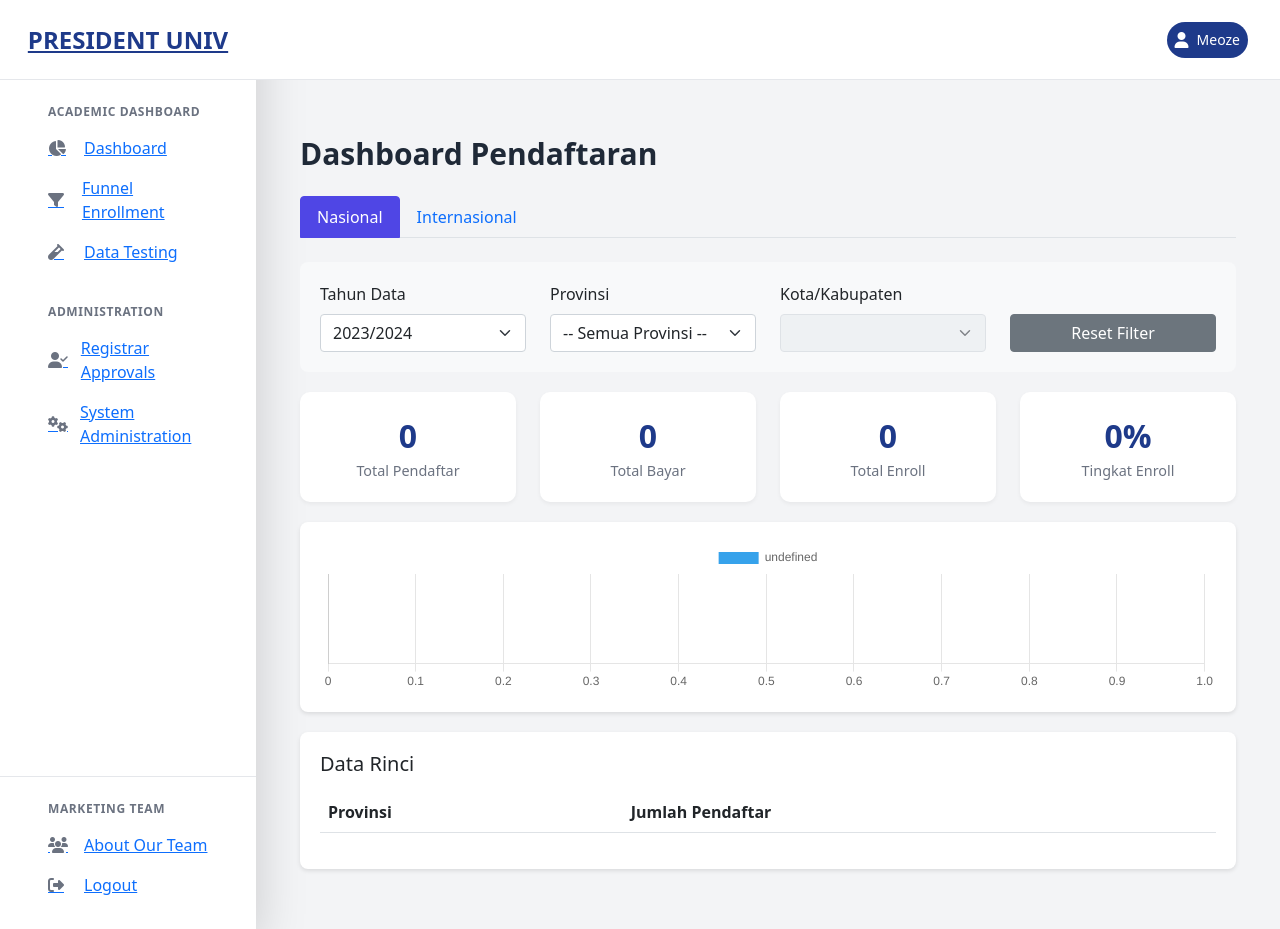
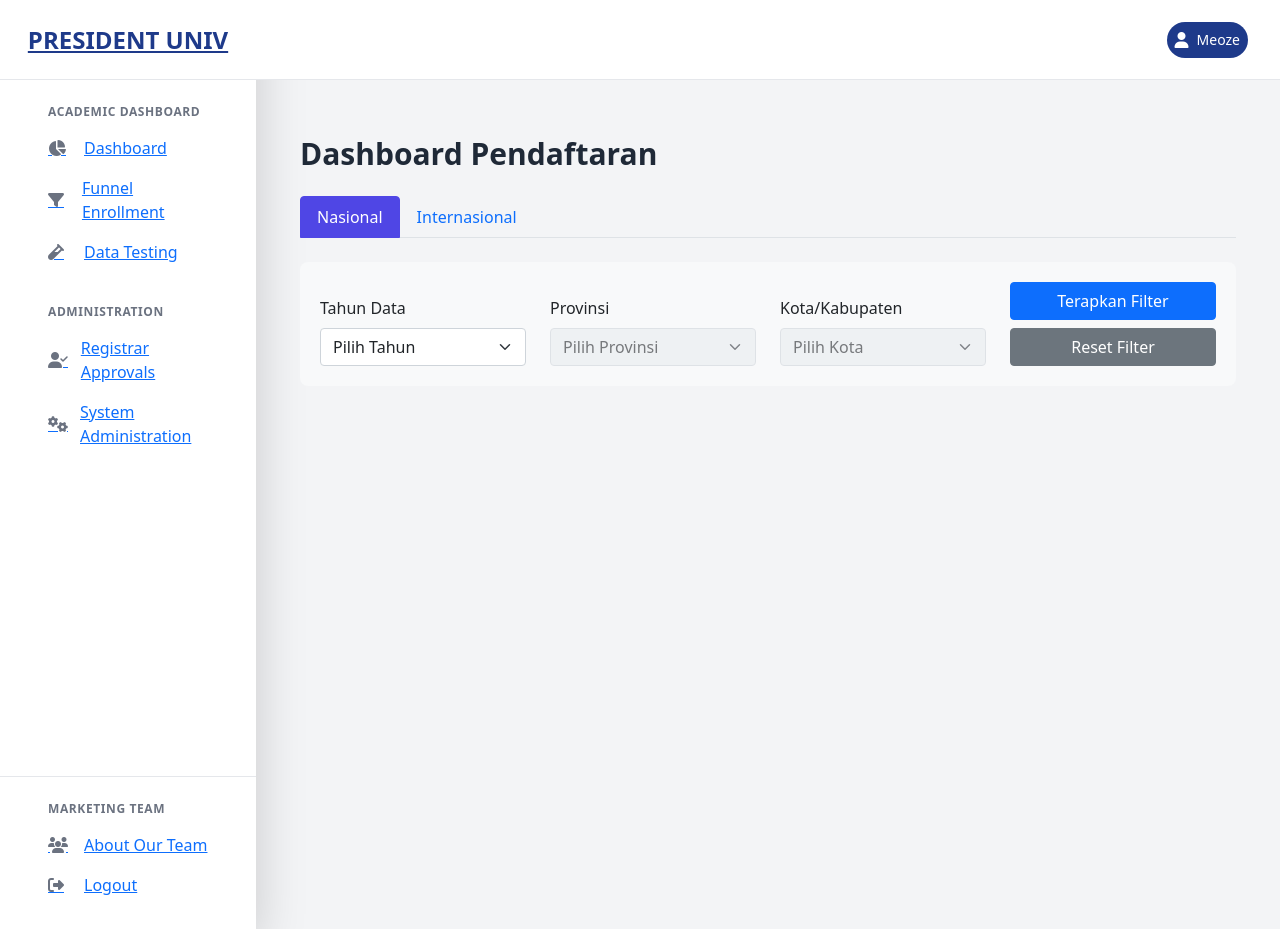
Before and after one commit to Meozee/marketing_president_project_S6, a Django app: page / in a window 1280 px wide. Run offline with Django 5.2, Linux system fonts and the light colour scheme; a user stored in the database is signed in; data that the repository does not hold is empty; some libraries are stand-ins or nearby versions.

Commit message:
new progres dashboard

```diff
--- a/marketing_president_project/apps/dashboard/templates/dashboard/dashboard.html
+++ b/marketing_president_project/apps/dashboard/templates/dashboard/dashboard.html
@@ -28,11 +28,26 @@
 
     <div class="tab-content" id="dashboardTabContent">
         <div class="tab-pane fade show active" id="national" role="tabpanel">
-            <div class="filter-section"><div class="row align-items-end"><div class="col-md-3"><label for="yearSelect" class="form-label">Tahun Data</label><select class="form-select" id="yearSelect"></select></div><div class="col-md-3"><label for="provinceSelect" class="form-label">Provinsi</label><select class="form-select" id="provinceSelect" disabled></select></div><div class="col-md-3"><label for="regencySelect" class="form-label">Kota/Kabupaten</label><select class="form-select" id="regencySelect" disabled></select></div><div class="col-md-3"><button class="btn btn-secondary w-100" id="resetFilters">Reset Filter</button></div></div></div>
-            <div id="national-content" class="d-none"><div class="row"><div class="col-md-3"><div class="stats-card text-center"><div class="stat-number" id="totalRegistrants">0</div><div class="stat-label">Total Pendaftar</div></div></div><div class="col-md-3"><div class="stats-card text-center"><div class="stat-number" id="totalPaid">0</div><div class="stat-label">Total Bayar</div></div></div><div class="col-md-3"><div class="stats-card text-center"><div class="stat-number" id="totalEnrolled">0</div><div class="stat-label">Total Enroll</div></div></div><div class="col-md-3"><div class="stats-card text-center"><div class="stat-number" id="enrollmentRate">0%</div><div class="stat-label">Tingkat Enroll</div></div></div></div><div class="chart-container" id="nationalChartContainer"><canvas id="nationalChartCanvas"></canvas></div><div class="table-container"><h5 id="tableTitle" class="mb-3">Data Rinci</h5><div class="table-responsive"><table class="table table-striped"><thead><tr id="tableHead"></tr></thead><tbody id="tableBody"></tbody></table></div></div><div class="row mt-4 d-none" id="bottomStatsContainer"><div class="col-md-4"><div class="chart-container"><h5>Distribusi Bayar</h5><canvas id="paymentChart"></canvas></div></div><div class="col-md-4"><div class="chart-container"><h5>Distribusi Enroll</h5><canvas id="enrollmentChart"></canvas></div></div></div></div>
+            <div class="filter-section">
+                <div class="row align-items-end">
+                    <div class="col-md-3"><label for="yearSelect" class="form-label">Tahun Data</label><select class="form-select" id="yearSelect"><option value="">Pilih Tahun</option></select></div>
+                    <div class="col-md-3"><label for="provinceSelect" class="form-label">Provinsi</label><select class="form-select" id="provinceSelect" disabled><option value="">Pilih Provinsi</option></select></div>
+                    <div class="col-md-3"><label for="regencySelect" class="form-label">Kota/Kabupaten</label><select class="form-select" id="regencySelect" disabled><option value="">Pilih Kota</option></select></div>
+                    <div class="col-md-3 d-grid gap-2">
+                        <button class="btn btn-primary" id="applyFilterBtn">Terapkan Filter</button>
+                        <button class="btn btn-secondary" id="resetFilters">Reset Filter</button>
+                    </div>
+                </div>
+            </div>
+            <div id="national-content" class="d-none">
+                <div class="row"><div class="col-md-3"><div class="stats-card text-center"><div class="stat-number" id="totalRegistrants">0</div><div class="stat-label">Total Pendaftar</div></div></div><div class="col-md-3"><div class="stats-card text-center"><div class="stat-number" id="totalPaid">0</div><div class="stat-label">Total Bayar</div></div></div><div class="col-md-3"><div class="stats-card text-center"><div class="stat-number" id="totalEnrolled">0</div><div class="stat-label">Total Enroll</div></div></div><div class="col-md-3"><div class="stats-card text-center"><div class="stat-number" id="enrollmentRate">0%</div><div class="stat-label">Tingkat Enroll</div></div></div></div>
+                <div class="chart-container d-none" id="nationalChartContainer"><canvas id="nationalChartCanvas"></canvas></div>
+                <div class="table-container"><h5 id="tableTitle" class="mb-3">Data Rinci</h5><div class="table-responsive"><table class="table table-striped"><thead><tr id="tableHead"></tr></thead><tbody id="tableBody"></tbody></table></div></div>
+                <div class="row mt-4 d-none" id="bottomStatsContainer"><div class="col-md-6"><div class="chart-container"><h5>Distribusi Bayar</h5><canvas id="paymentChart"></canvas></div></div><div class="col-md-6"><div class="chart-container"><h5>Distribusi Enroll</h5><canvas id="enrollmentChart"></canvas></div></div></div>
+            </div>
         </div>
         <div class="tab-pane fade" id="international" role="tabpanel">
-            <div class="filter-section"><div class="row align-items-end"><div class="col-md-4"><label for="intlYearSelect" class="form-label">Tahun Data</label><select class="form-select" id="intlYearSelect"></select></div></div></div>
+            <div class="filter-section"><div class="row align-items-end"><div class="col-md-4"><label for="intlYearSelect" class="form-label">Tahun Data</label><select class="form-select" id="intlYearSelect"><option value="">Pilih Tahun</option></select></div></div></div>
             <div id="international-content" class="d-none"><div class="chart-container"><h5 class="mb-3">Top 15 Negara Pendaftar</h5><canvas id="intlChartCanvas"></canvas></div><div class="table-container"><h5 class="mb-3">Data per Negara</h5><div class="table-responsive"><table class="table table-striped"><thead><tr id="intlTableHead"></tr></thead><tbody id="intlTableBody"></tbody></table></div></div></div>
         </div>
     </div>
@@ -41,66 +56,61 @@
 <script>
     let nationalChart, intlChart, paymentChart, enrollmentChart;
     document.addEventListener('DOMContentLoaded', function() {
-        const yearSelect = document.getElementById('yearSelect'), provinceSelect = document.getElementById('provinceSelect'), regencySelect = document.getElementById('regencySelect'), intlYearSelect = document.getElementById('intlYearSelect'), resetBtn = document.getElementById('resetFilters');
-        fetch("{% url 'dashboard:api_years' %}")
-            .then(res => res.json())
-            .then(data => {
-                data.years.forEach(year => { yearSelect.add(new Option(year.label, year.value)); intlYearSelect.add(new Option(year.label, year.value)); });
-                if(data.years.length > 0) {
-                    const latestYear = data.years[data.years.length - 1].value;
-                    yearSelect.value = latestYear; intlYearSelect.value = latestYear;
-                    loadNationalData(); loadInternationalData();
-                }
-            });
-        yearSelect.addEventListener('change', () => { provinceSelect.value = ''; regencySelect.value = ''; regencySelect.disabled = true; loadNationalData(); });
-        provinceSelect.addEventListener('change', () => { regencySelect.value = ''; loadNationalData(); });
-        regencySelect.addEventListener('change', loadNationalData);
+        const yearSelect = document.getElementById('yearSelect'), provinceSelect = document.getElementById('provinceSelect'), regencySelect = document.getElementById('regencySelect'), intlYearSelect = document.getElementById('intlYearSelect'), applyBtn = document.getElementById('applyFilterBtn'), resetBtn = document.getElementById('resetFilters');
+        fetch("{% url 'dashboard:api_years' %}").then(res => res.json()).then(data => {
+            data.years.forEach(year => { yearSelect.add(new Option(year.label, year.value)); intlYearSelect.add(new Option(year.label, year.value)); });
+        });
+        yearSelect.addEventListener('change', () => { provinceSelect.value = ''; regencySelect.innerHTML = '<option value="">Pilih Kota</option>'; regencySelect.disabled = true; updateProvinceDropdown(); });
+        provinceSelect.addEventListener('change', () => { regencySelect.value = ''; updateRegencyDropdown(); });
         intlYearSelect.addEventListener('change', loadInternationalData);
-        resetBtn.addEventListener('click', () => { yearSelect.value = '2023-2024'; provinceSelect.value = ''; regencySelect.value = ''; regencySelect.disabled = true; loadNationalData(); });
+        applyBtn.addEventListener('click', loadNationalData);
+        resetBtn.addEventListener('click', () => { yearSelect.value = ''; provinceSelect.innerHTML = '<option value="">Pilih Provinsi</option>'; regencySelect.innerHTML = '<option value="">Pilih Kota</option>'; provinceSelect.disabled = true; regencySelect.disabled = true; document.getElementById('national-content').classList.add('d-none'); });
     });
     function buildQueryString(params) { return Object.entries(params).filter(([_, value]) => value).map(([key, value]) => `${encodeURIComponent(key)}=${encodeURIComponent(value)}`).join('&'); }
     function loadNationalData() {
         const params = { year: document.getElementById('yearSelect').value, province_id: document.getElementById('provinceSelect').value, regency_id: document.getElementById('regencySelect').value };
+        if (!params.year) { alert('Silakan pilih tahun data terlebih dahulu.'); return; }
         fetch(`{% url 'dashboard:api_data_national' %}?${buildQueryString(params)}`).then(res => res.json()).then(data => {
             document.getElementById('national-content').classList.remove('d-none');
-            updateNationalStats(data.statistics); updateNationalTable(data.table_data); updateNationalVisualization(data.visualization); updateProvinceDropdown(params.year);
-            if(params.province_id) updateRegencyDropdown(params.province_id);
+            updateNationalStats(data.statistics); updateNationalTable(data.table_data); updateNationalVisualization(data.visualization);
             if(params.regency_id) { document.getElementById('bottomStatsContainer').classList.remove('d-none'); updateBottomCharts(data.statistics); }
             else { document.getElementById('bottomStatsContainer').classList.add('d-none'); }
         });
     }
     function loadInternationalData() {
         const params = { year: document.getElementById('intlYearSelect').value };
+        if (!params.year) return;
         fetch(`{% url 'dashboard:api_data_international' %}?${buildQueryString(params)}`).then(res => res.json()).then(data => {
             document.getElementById('international-content').classList.remove('d-none');
             updateInternationalTable(data.table_data); updateInternationalVisualization(data.visualization);
         });
     }
-    function updateProvinceDropdown(year) {
+    function updateProvinceDropdown() {
         const provinceSelect = document.getElementById('provinceSelect');
-        fetch(`{% url 'dashboard:api_provinces' %}?year=${year}`).then(res => res.json()).then(data => {
-            const currentVal = provinceSelect.value; provinceSelect.innerHTML = '<option value="">-- Semua Provinsi --</option>';
+        fetch(`{% url 'dashboard:api_provinces' %}`).then(res => res.json()).then(data => {
+            provinceSelect.innerHTML = '<option value="">-- Pilih Provinsi --</option>';
             data.provinces.forEach(p => provinceSelect.add(new Option(p.name, p.id)));
-            provinceSelect.value = currentVal; provinceSelect.disabled = false;
+            provinceSelect.disabled = false;
         });
     }
-    function updateRegencyDropdown(provinceId) {
-        const regencySelect = document.getElementById('regencySelect');
+    function updateRegencyDropdown() {
+        const regencySelect = document.getElementById('regencySelect'), provinceId = document.getElementById('provinceSelect').value;
+        if (!provinceId) { regencySelect.disabled = true; return; }
         fetch(`{% url 'dashboard:api_regencies' %}?province_id=${provinceId}`).then(res => res.json()).then(data => {
-            const currentVal = regencySelect.value; regencySelect.innerHTML = '<option value="">-- Semua Kota --</option>';
+            regencySelect.innerHTML = '<option value="">-- Pilih Kota --</option>';
             data.regencies.forEach(r => regencySelect.add(new Option(r.name, r.id)));
-            regencySelect.value = currentVal; regencySelect.disabled = false;
+            regencySelect.disabled = false;
         });
     }
     function updateNationalStats(stats) { document.getElementById('totalRegistrants').textContent = stats.total_registrants; document.getElementById('totalPaid').textContent = stats.total_paid; document.getElementById('totalEnrolled').textContent = stats.total_enrolled; document.getElementById('enrollmentRate').textContent = stats.enrollment_rate + '%'; }
     function updateNationalTable(tableData) {
         const tHead = document.getElementById('tableHead'), tBody = document.getElementById('tableBody');
-        tHead.innerHTML = tableData.headers.map(h => `<th>${h}</th>`).join('');
+        tHead.innerHTML = `<tr>${tableData.headers.map(h => `<th>${h}</th>`).join('')}</tr>`;
         tBody.innerHTML = tableData.rows.map(row => `<tr>${row.map(cell => `<td>${cell || '-'}</td>`).join('')}</tr>`).join('');
     }
     function updateInternationalTable(tableData) {
         const tHead = document.getElementById('intlTableHead'), tBody = document.getElementById('intlTableBody');
-        tHead.innerHTML = tableData.headers.map(h => `<th>${h}</th>`).join('');
+        tHead.innerHTML = `<tr>${tableData.headers.map(h => `<th>${h}</th>`).join('')}</tr>`;
         tBody.innerHTML = tableData.rows.map(row => `<tr>${row.map(cell => `<td>${cell || '-'}</td>`).join('')}</tr>`).join('');
     }
     function renderChart(chartInstance, canvasId, config) { if(chartInstance) chartInstance.destroy(); return new Chart(document.getElementById(canvasId).getContext('2d'), config); }
```
